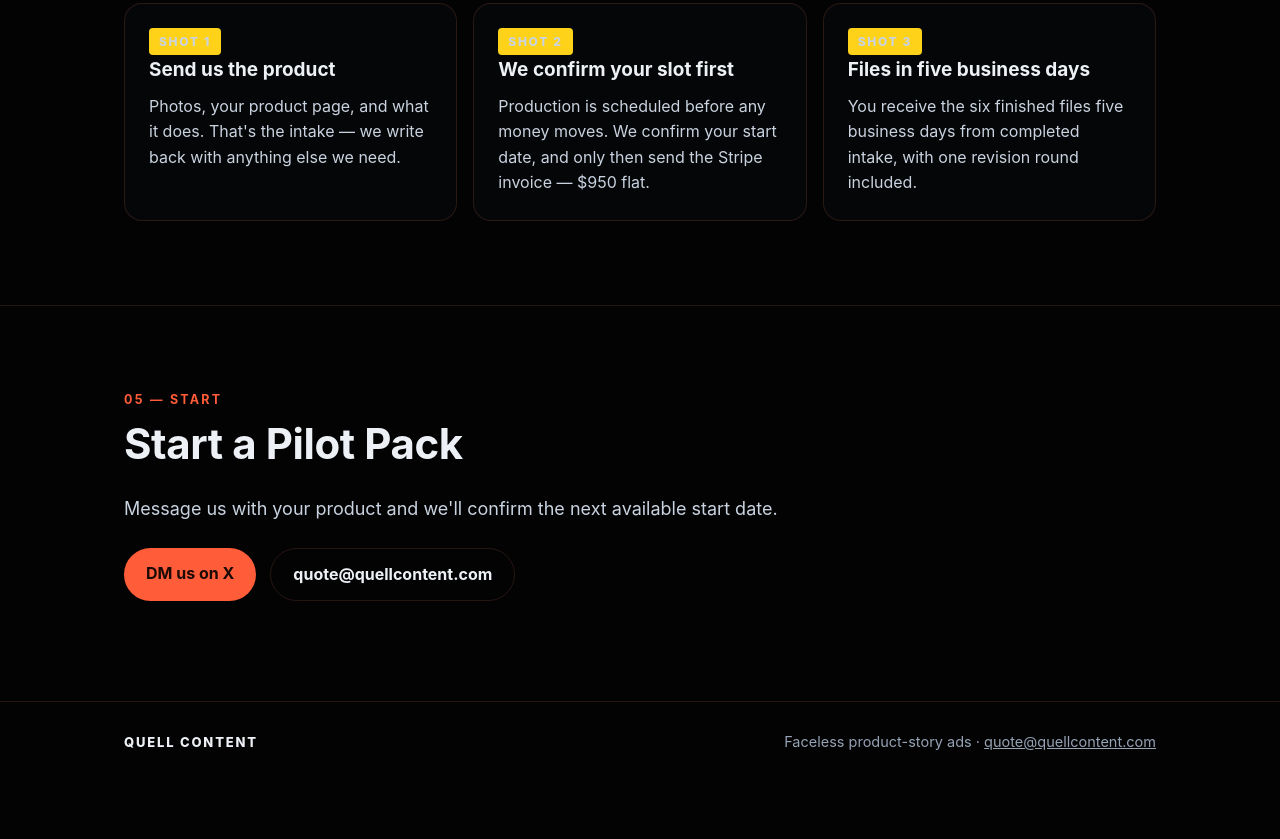
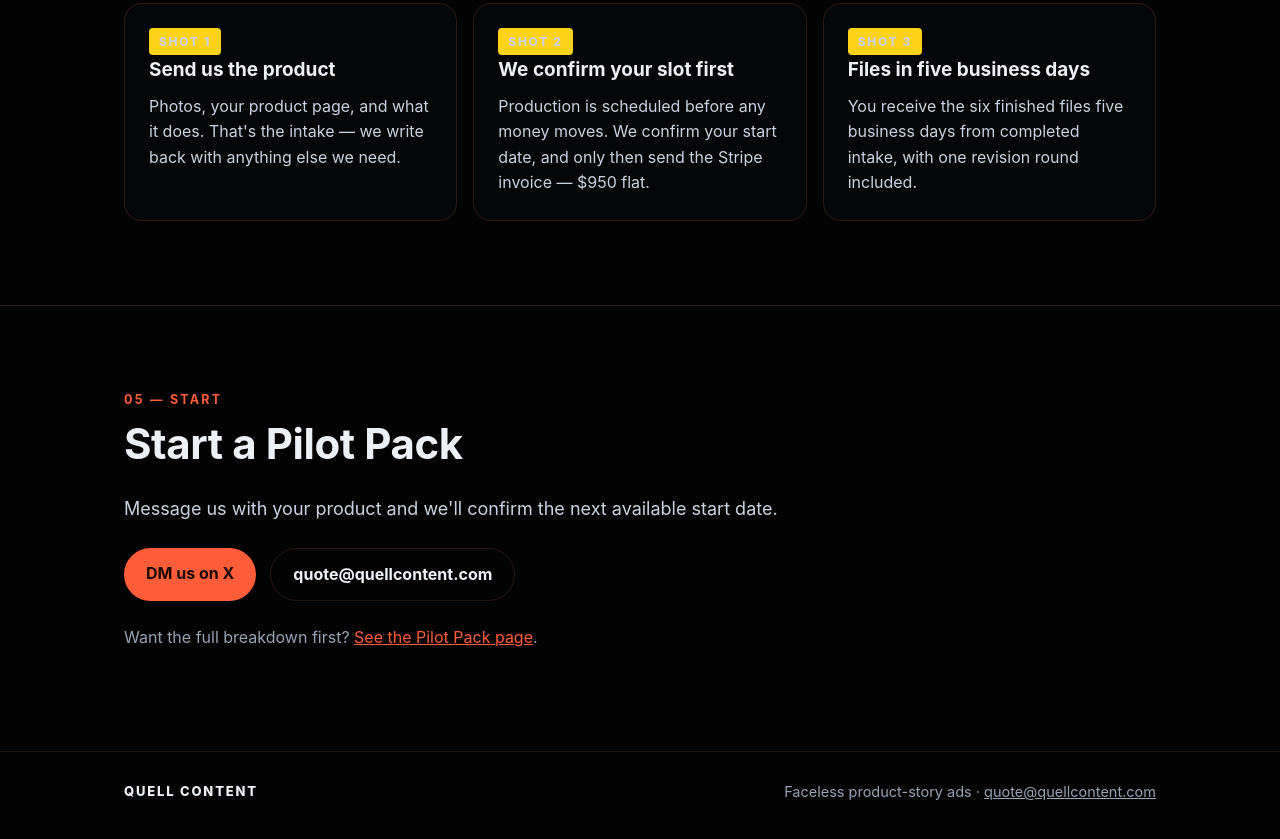
Before and after one commit to quellmusik/quellcontent, a plain HTML site: page electrical-energy/index.html in a window 1280 px wide. Shown: the part 3214-4053 px from the top of the page. Before the commit the page ends 4008 px from the top, so only its background shows below. Drawn offline with Linux system fonts and the light colour scheme.

Commit message:
Electrical & energy page: add Pilot Pack cross-link in start section

```diff
--- a/electrical-energy/index.html
+++ b/electrical-energy/index.html
@@ -142,6 +142,7 @@
           <a class="button" href="https://x.com/quellcontent">DM us on X</a>
           <a class="button ghost" href="mailto:quote@quellcontent.com?subject=Pilot%20Pack">quote@quellcontent.com</a>
         </p>
+        <p class="section-note reveal">Want the full breakdown first? <a href="https://quellcontent.com/pilot-pack/">See the Pilot Pack page</a>.</p>
       </div>
     </section>
   </main>
```
